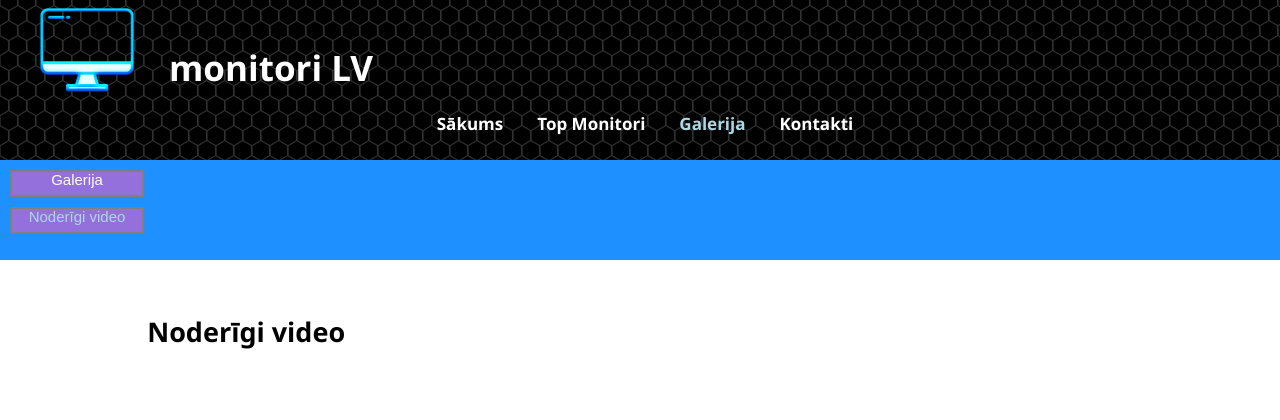
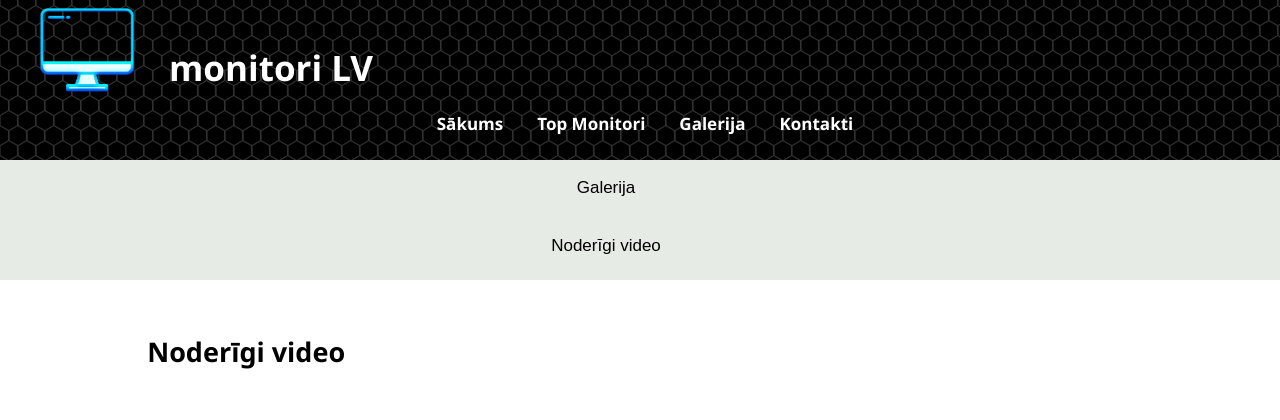
Before and after one commit to mdbernhards/monitori, a plain HTML site: page video_galerija.html in a window 1280 px wide. Shown: the top 420 px of the page. Drawn offline with Linux system fonts and the light colour scheme; grey boxes are pictures that could not be loaded.

Commit message:
Izveidoju labāku side menu.  Noderīgi video sadaļā noņemu nevajadzīgu scrollbar.

```diff
--- a/css/style.css
+++ b/css/style.css
@@ -12,31 +12,34 @@ body{
 }
 
 .leftside{
-    background-color: dodgerblue;
+    background-color: #e7ebe6;
     width: 10%;
     height: 1700px;
     float:left;
 }
 
 .leftside>p{
-    margin: 10px;
-    font-size: 15px;
+    margin: 5px;
+    position: relative;
+    font-size: 17px;
     font-family: Arial,Helvetica,sans-serif;
-    background-color: mediumpurple;
-    width: 130px;
-    height: 23px;
+    padding: 14px 25px;
+    display: inline-block;
+    width: 70%;
     text-align: center;
-    border: 2px solid gray;
+
 }
 
 .leftside>p:hover{
     transition: 0.4s;
-    border: 2px solid blue;
+    background-color: lightblue;
+    padding: 14px 25px;
+    display: inline-block;
 }
 
 .main {
     background-color: white;
-    width: 84%;
+    width: 80%;
     height:100%;
     float: left;
 }
@@ -95,9 +98,7 @@ body{
     right: 300px;
 }
 
-.active{
-    color: lightblue;
-}
+
 
 a:hover {
     transition: 0.4s;
@@ -107,6 +108,16 @@ a:hover {
 a {
     text-decoration: none;
     color: white;
+}
+
+a.sidemenu{
+    text-decoration: none;
+    color: black;
+}
+
+a.sidemenu:hover{
+    transition: 0.4s;
+    color: darkblue;
 }
 
 .virsraksts{
@@ -139,7 +150,7 @@ a {
 .gallerybox{
     position: relative;
     top: 2.6%;
-    left: 4.8%;
+    left: 5%;
     width: 87%;
     border: 5px solid gray;
     margin: 20px;
@@ -205,9 +216,10 @@ a {
 
 .videogallery{
     position: relative;
-    width: 87%;
+    width: 83%;
     top: 3%;
     left: 9%;
+    overflow: hidden;
 }
 
 .video{
@@ -288,7 +300,11 @@ a {
         width: 100%;
     }
     .leftside{
-        height: 100px;
+        height: 120px;
         width:100%;
     }
+    .leftside>p{
+        width:90%;
+        overflow: hidden;
+    }
 }
--- a/video_galerija.html
+++ b/video_galerija.html
@@ -20,8 +20,8 @@
         <img src="./bildes/logo2.png" alt="Mājaslapas logo"  class="logo"/>
     </div>
     <div class="leftside">
-        <p><a href="./galerija.html">Galerija</a></p>
-        <p><a href="./video_galerija.html" class="active">Noderīgi video</a></p>
+        <p><a href="./galerija.html" class="sidemenu">Galerija</a></p>
+        <p><a href="./video_galerija.html" class="sidemenu">Noderīgi video</a></p>
     </div>
     <div class="main">
         <div class= "videotext">Noderīgi video</div>
```
Also changed, not shown: galerija.html (+2 -2 lines).
